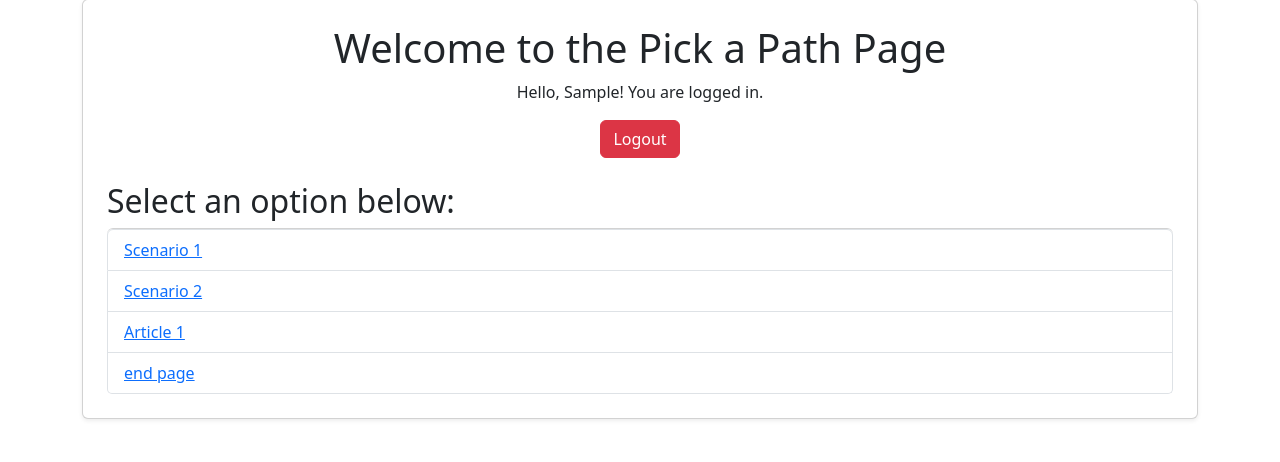
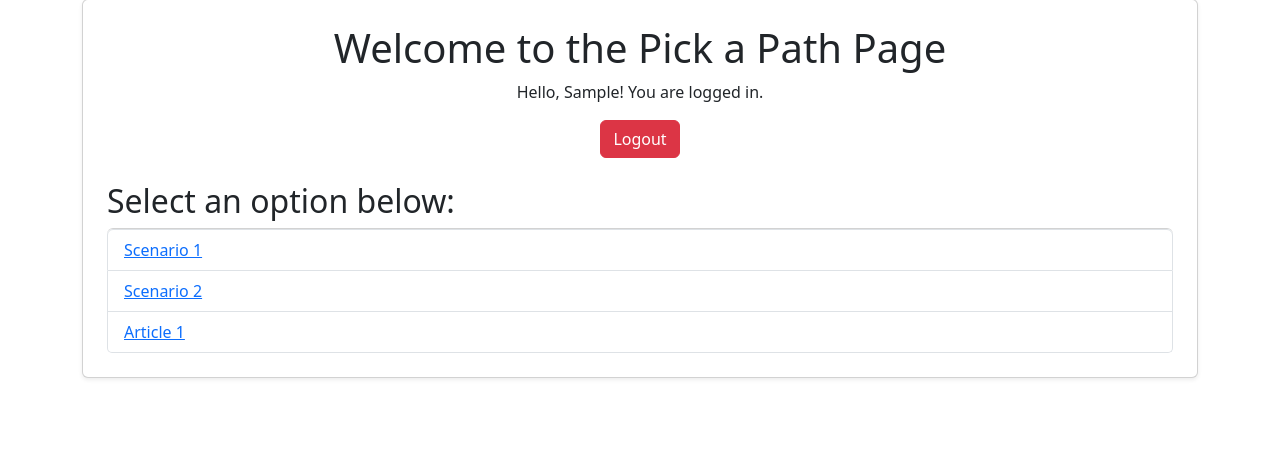
Before and after one commit to alrudniy/T1-f24-edu, a Flask app: page /pick_a_path in a window 1280 px wide. Shown: the part 49-511 px from the top of the page. Run offline with Flask 3, Linux system fonts and the light colour scheme; a user stored in the database is signed in; tables that the repository leaves empty hold one stand-in row (values such as "Sample post").

Commit message:
removed end page from pick_a_path

```diff
--- a/templates/pick_a_path.html
+++ b/templates/pick_a_path.html
@@ -27,7 +27,6 @@
             <li class="list-group-item"><a href="{{ url_for('scenario1') }}">Scenario 1</a></li>
             <li class="list-group-item"><a href="{{ url_for('scenario2') }}">Scenario 2</a></li>
             <li class="list-group-item"><a href="{{ url_for('article1') }}">Article 1</a></li>
-            <li class="list-group-item"><a href="{{ url_for('end') }}">end page</a></li>
         </ul>
     </div>
 </body>
```
